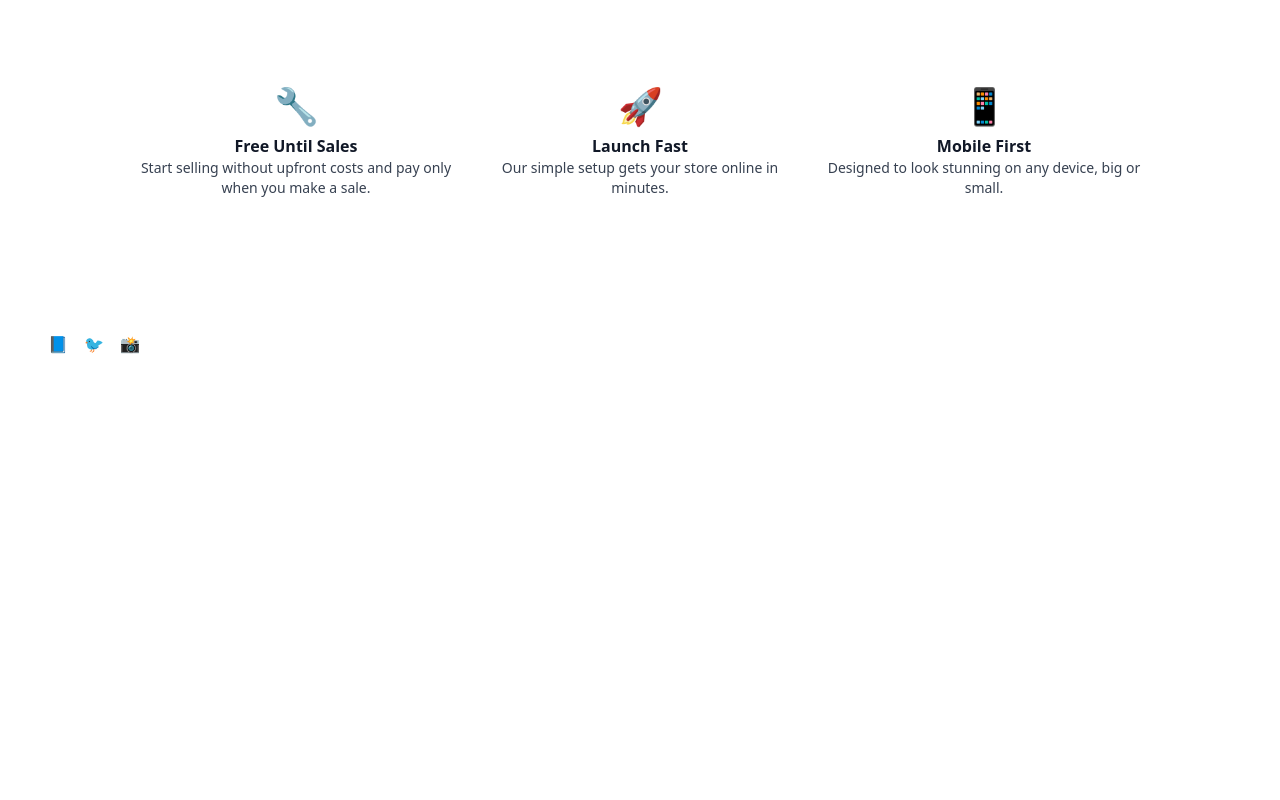
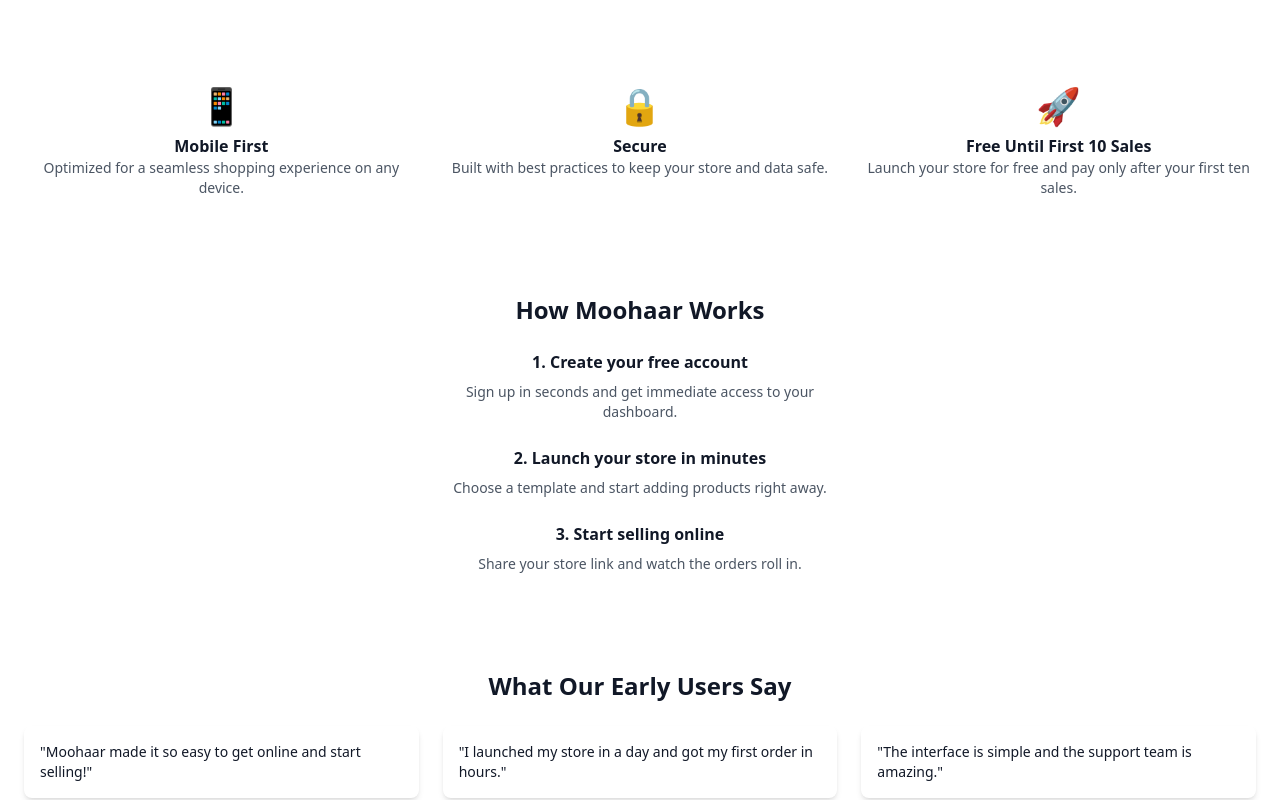
Before and after one commit to sufi-hassan-tools/code-boy, a React (Vite) app in the folder client/: page / in a window 1280 px wide. Shown: the part 340-1140 px from the top of the page. Before the commit the page ends 800 px from the top, so only its background shows below. Built offline with nearby package versions, Linux system fonts and the light colour scheme; the HTML template or start-up script is replaced by a standard one.

Commit message:
feat: build landing page

```diff
--- a/client/src/pages/Home.jsx
+++ b/client/src/pages/Home.jsx
@@ -3,45 +3,96 @@
 
 export default function Home() {
   return (
-    <div className="w-full min-h-screen flex flex-col bg-white text-deep font-mont">
+    <div className="min-h-screen flex flex-col bg-white text-deep font-mont">
       <Header />
+
       <main className="flex-grow">
         {/* Hero Section */}
-        <section className="bg-primary text-white py-20 px-6 text-center md:px-16">
+        <section className="bg-primary text-white py-20 px-6 md:px-16 text-center">
           <h1 className="text-3xl md:text-5xl font-extrabold">
             Start Your Online Store Today with Moohaar
           </h1>
           <p className="font-nastaliq text-xl mt-2 text-accent">ویبسائٹ آج اور ابھی</p>
-          <button className="bg-accent text-primary font-semibold px-6 py-3 mt-6 rounded-full hover:bg-highlight">
-            Get Started
+          <button className="bg-accent text-primary font-bold px-6 py-3 mt-6 rounded-full hover:bg-highlight">
+            Get Started Free
           </button>
         </section>
 
         {/* Features Section */}
-        <section className="flex flex-col md:flex-row justify-center items-center gap-6 p-6 md:p-12">
-          <div className="text-center max-w-xs">
-            <div className="text-4xl mb-2">🔧</div>
-            <h3 className="font-bold">Free Until Sales</h3>
-            <p className="text-sm text-gray-700">
-              Start selling without upfront costs and pay only when you make a sale.
+        <section className="grid grid-cols-1 md:grid-cols-3 gap-6 px-6 py-12 text-center">
+          <div className="flex flex-col items-center">
+            <div className="text-4xl mb-2">📱</div>
+            <h3 className="font-semibold">Mobile First</h3>
+            <p className="text-sm text-gray-600">
+              Optimized for a seamless shopping experience on any device.
             </p>
           </div>
-          <div className="text-center max-w-xs">
-            <div className="text-4xl mb-2">🚀</div>
-            <h3 className="font-bold">Launch Fast</h3>
-            <p className="text-sm text-gray-700">
-              Our simple setup gets your store online in minutes.
+          <div className="flex flex-col items-center">
+            <div className="text-4xl mb-2">🔒</div>
+            <h3 className="font-semibold">Secure</h3>
+            <p className="text-sm text-gray-600">
+              Built with best practices to keep your store and data safe.
             </p>
           </div>
-          <div className="text-center max-w-xs">
-            <div className="text-4xl mb-2">📱</div>
-            <h3 className="font-bold">Mobile First</h3>
-            <p className="text-sm text-gray-700">
-              Designed to look stunning on any device, big or small.
+          <div className="flex flex-col items-center">
+            <div className="text-4xl mb-2">🚀</div>
+            <h3 className="font-semibold">Free Until First 10 Sales</h3>
+            <p className="text-sm text-gray-600">
+              Launch your store for free and pay only after your first ten sales.
             </p>
           </div>
         </section>
+
+        {/* How It Works Section */}
+        <section className="flex flex-col items-center bg-softLight py-12">
+          <h2 className="text-2xl font-semibold">How Moohaar Works</h2>
+          <div className="flex flex-col items-center max-w-sm mx-auto mt-6">
+            <h3 className="font-semibold">1. Create your free account</h3>
+            <p className="text-sm text-gray-600 text-center mt-2">
+              Sign up in seconds and get immediate access to your dashboard.
+            </p>
+          </div>
+          <div className="flex flex-col items-center max-w-sm mx-auto mt-6">
+            <h3 className="font-semibold">2. Launch your store in minutes</h3>
+            <p className="text-sm text-gray-600 text-center mt-2">
+              Choose a template and start adding products right away.
+            </p>
+          </div>
+          <div className="flex flex-col items-center max-w-sm mx-auto mt-6">
+            <h3 className="font-semibold">3. Start selling online</h3>
+            <p className="text-sm text-gray-600 text-center mt-2">
+              Share your store link and watch the orders roll in.
+            </p>
+          </div>
+        </section>
+
+        {/* Testimonials Section */}
+        <section className="bg-white py-12 px-6">
+          <h2 className="text-center text-2xl font-semibold">What Our Early Users Say</h2>
+          <div className="grid grid-cols-1 md:grid-cols-3 gap-6 mt-6">
+            <div className="shadow-md rounded-lg p-4 text-sm">
+              "Moohaar made it so easy to get online and start selling!"
+            </div>
+            <div className="shadow-md rounded-lg p-4 text-sm">
+              "I launched my store in a day and got my first order in hours."
+            </div>
+            <div className="shadow-md rounded-lg p-4 text-sm">
+              "The interface is simple and the support team is amazing."
+            </div>
+          </div>
+        </section>
+
+        {/* Final CTA Section */}
+        <section className="bg-primary text-white text-center py-10">
+          <h2 className="text-2xl font-semibold">
+            Join the Moohaar revolution today – Build your store in minutes
+          </h2>
+          <button className="bg-accent text-primary font-bold px-6 py-3 mt-4 rounded-full hover:bg-highlight">
+            Get Started Now
+          </button>
+        </section>
       </main>
+
       <Footer />
     </div>
   );
```
